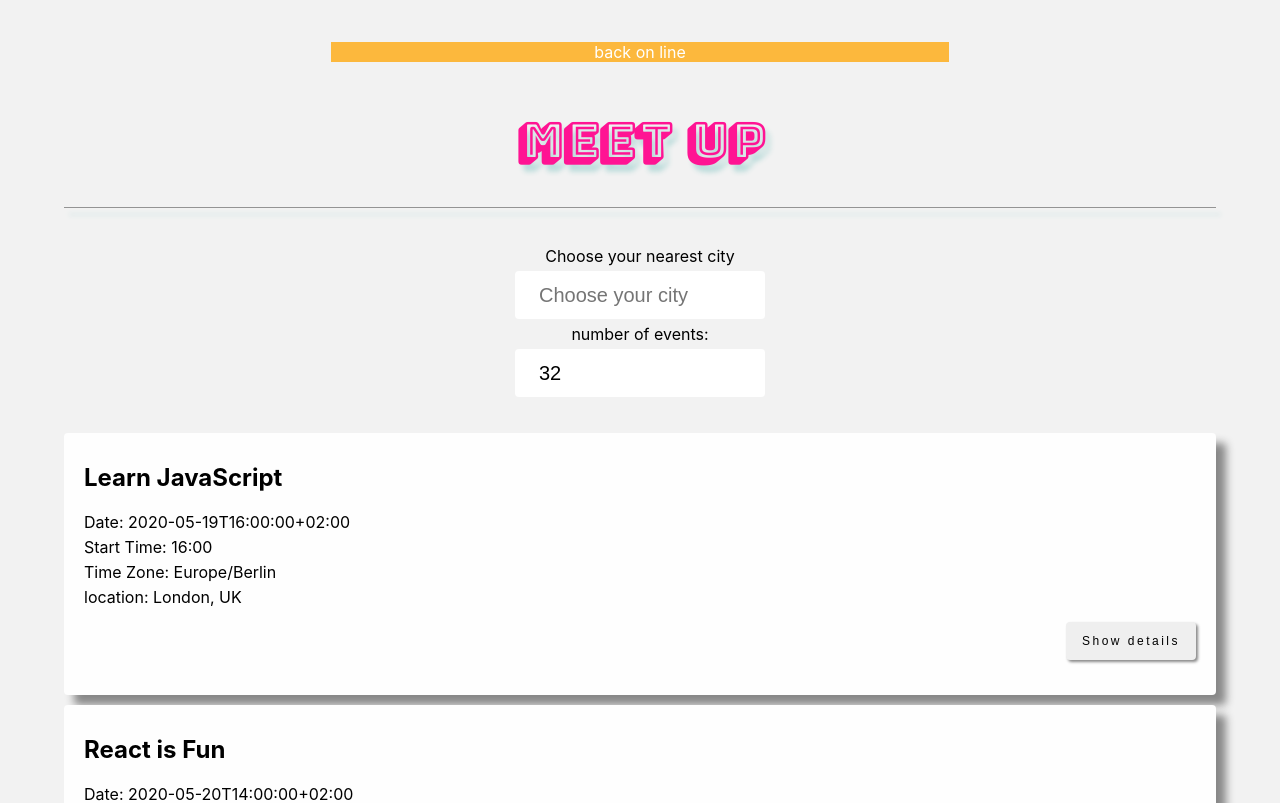
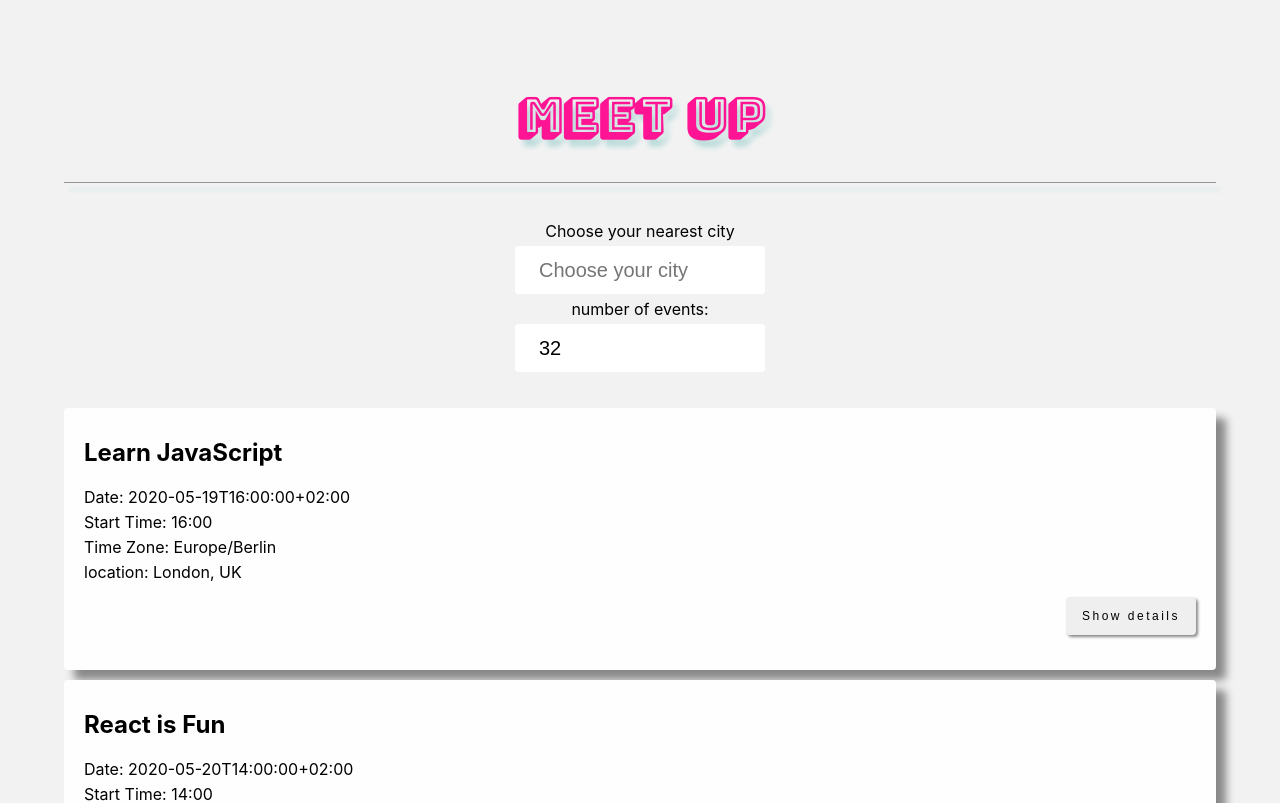
Before and after one commit to RemiGolec/meet, a React (Create React App) app: page / in a window 1280 px wide. Shown: the top 803 px of the page. Built offline with nearby package versions, Linux system fonts and the light colour scheme; a web font is replaced by a local one; what atatus-spa would draw is missing.

Commit message:
alert styling

```diff
--- a/src/App.js
+++ b/src/App.js
@@ -78,7 +78,7 @@ class App extends Component {
           text='You are not connected to the internet.' /> :
           <WarningAlert
             // className="alert__offline-hidden"
-            text='back on line' />
+            text='' />
         }
         <h1 className="title">Meet Up</h1>
         <CitySearch
```
